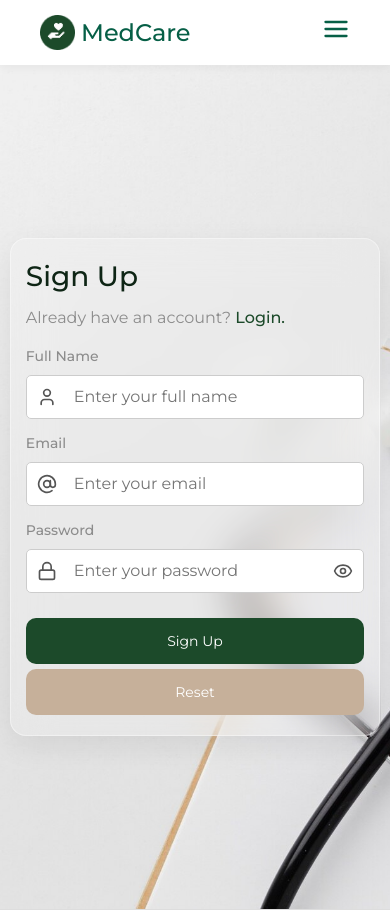
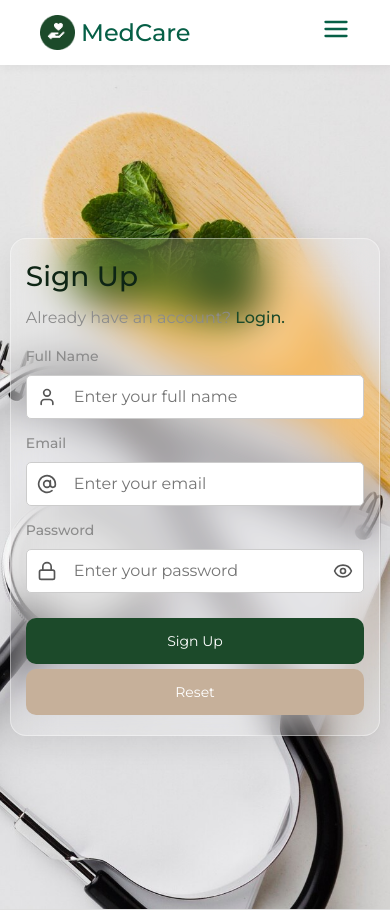
Before and after one commit to dhruvjain2003/Doctor-Appointment, a Next.js app: page /signup in a window 390 px wide. Shown: the top 911 px of the page. Built offline with nearby package versions, Linux system fonts and the light colour scheme.

Commit message:
fixed image position of login and signup

```diff
--- a/app/login/login.module.css
+++ b/app/login/login.module.css
@@ -218,6 +218,10 @@
 }
 
 @media screen and (max-width: 480px) {
+    .container{
+        background-position: right;
+    }
+
     .loginBox {
         width: 95%;
         padding: 20px 15px;
--- a/app/signup/signup.module.css
+++ b/app/signup/signup.module.css
@@ -8,7 +8,7 @@
     height: 100vh;
     background-image: url('/images/login-bg.png');
     background-size: cover;
-    background-position: center;
+    background-position: right;
     font-family: 'Montserrat', sans-serif;
     margin: 0;
     padding: 0;
@@ -154,6 +154,10 @@
 }
 
 @media screen and (max-width: 480px) {
+    .conatiner{
+        background-position: right;
+    }
+
     .authBox {
         width: 95%;
         padding: 20px 15px;
```
